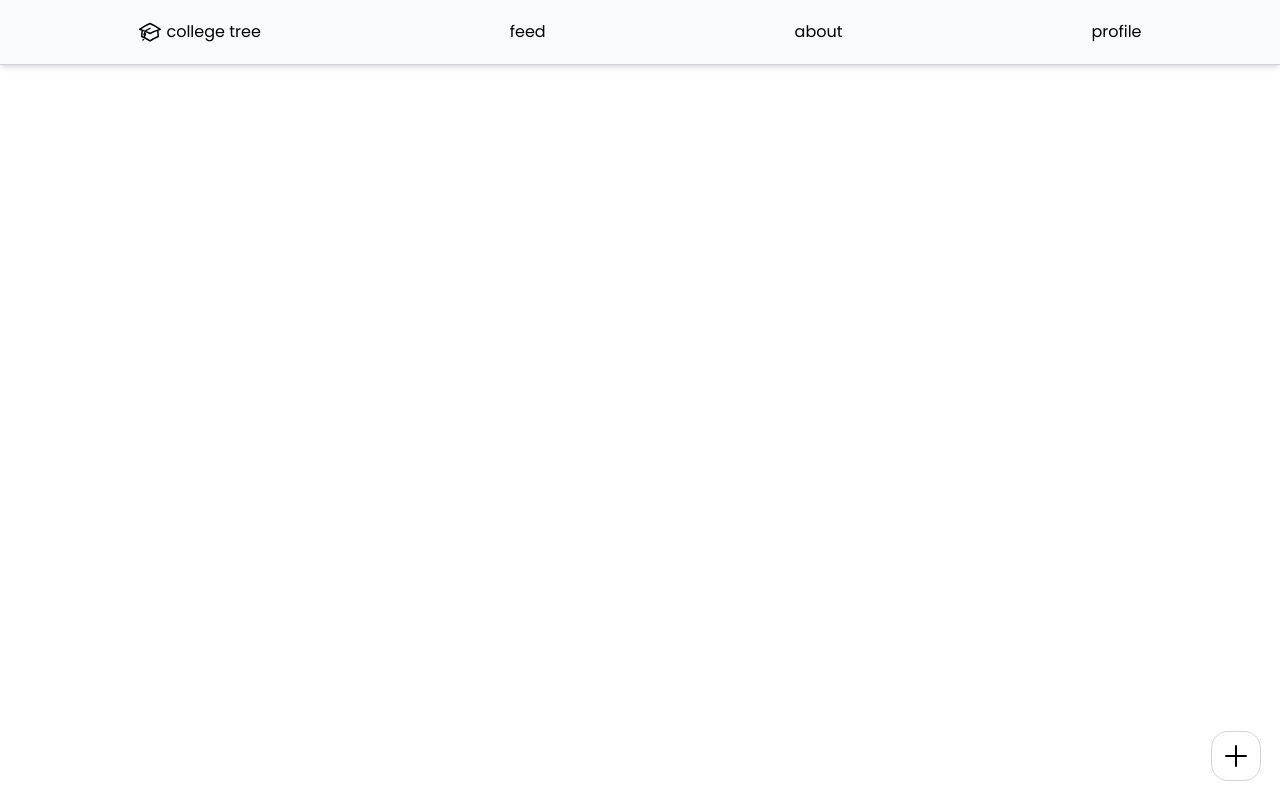
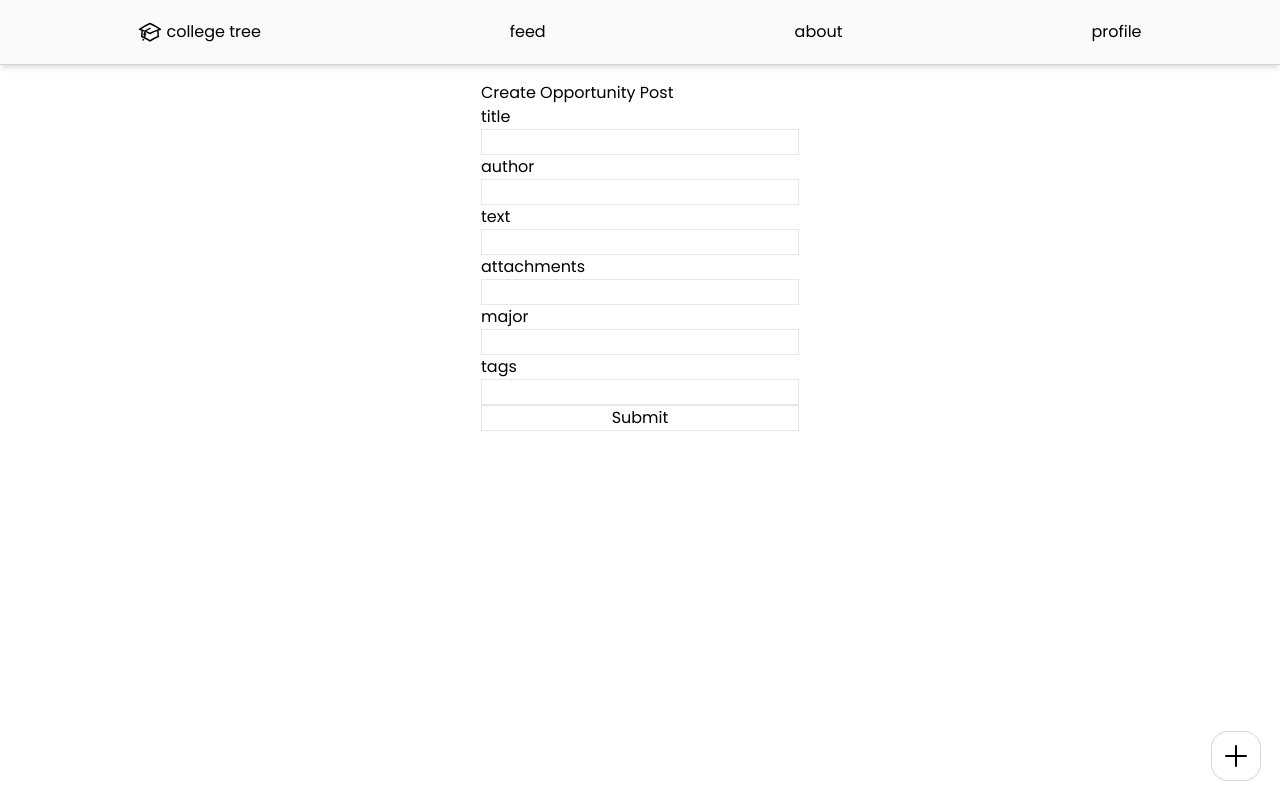
Before and after one commit to solunian/college-tree, a SvelteKit app: page /feed/create in a window 1280 px wide. Built offline with nearby package versions, Linux system fonts and the light colour scheme.

Commit message:
create the create post page

```diff
--- a/src/app.html
+++ b/src/app.html
@@ -4,6 +4,7 @@
 		<meta charset="utf-8" />
 		<link rel="icon" href="%sveltekit.assets%/white-logo-icon.png" />
 		<meta name="viewport" content="width=device-width" />
+		<title>college tree</title>
 		%sveltekit.head%
 	</head>
 	<body data-sveltekit-preload-data="hover">
--- a/src/routes/feed/create/+page.svelte
+++ b/src/routes/feed/create/+page.svelte
@@ -0,0 +1,37 @@
+<script>
+
+    let author = "", title = "", text = "", attachments = "", major = "", tags = "";
+
+    const handleSubmit = () => {
+        // fetch();
+        // goto()
+    }
+</script>
+
+
+
+<h1>Create Opportunity Post</h1>
+
+<form on:submit|preventDefault={handleSubmit} class="flex flex-col gap">
+    <div class="flex flex-row">
+    </div>
+    <label for="title">title</label><input type="text" name="title" bind:value={title}/>
+    <label for="author">author</label><input type="text" name="author" bind:value={author}/>
+    <label for="text">text</label><input type="text" name="text" bind:value={text}/>
+    <label for="attachments">attachments</label><input type="text" name="attachments" bind:value={attachments}/>
+    <label for="major">major</label><input type="text" name="major" bind:value={major}/>
+    <label for="tags">tags</label><input type="text" name="tags" bind:value={tags}/>
+
+
+    <!-- author, title, text, attachments, major, tags -->
+    <button type="submit">
+        Submit
+    </button>
+</form>
+
+
+<style>
+    input, button {
+        @apply border;
+    }
+</style>
```
